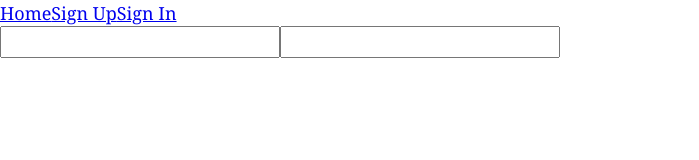
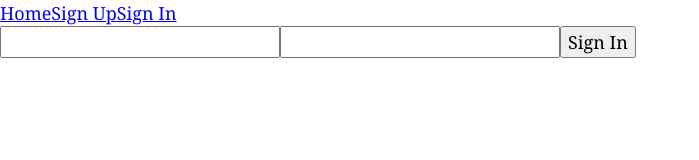
Before and after one commit to m2lovric/Prototyp_task_new, a Gatsby site: page /signin in a window 1280 px wide. Shown: the whole page, without its empty margins (0-699 px from the left). Built offline with nearby package versions, Linux system fonts and the light colour scheme; Gatsby itself is replaced by a stand-in of ours; some packages are replaced by stand-ins of ours; no server answers.

Commit message:
Update signin page

```diff
--- a/src/pages/signin.tsx
+++ b/src/pages/signin.tsx
@@ -1,12 +1,23 @@
-import React from 'react';
+import React, {useState} from 'react';
 import Layout from '../components/layout';
+import { signIn } from '../modules/Authentication/auth';
 
 const SignIn = () => {
+  const [email, setEmail] = useState('');
+  const [password, setPassword] = useState('');
+
+  const handleSubmit = (e: React.FormEvent) => {
+    e.preventDefault();
+    signIn(email, password);
+    setEmail('');
+    setPassword('');
+  }
   return (
     <Layout>
-      <form action="">
-        <input type="email" name="" id="" />
-        <input type="password" name="" id="" />
+      <form onSubmit={handleSubmit}>
+        <input type="email" name="email" value={email} onChange={(e) => setEmail(e.target.value)} />
+        <input type="password" name="password" value={password} onChange={(e) => setPassword(e.target.value)} />
+        <button type="submit">Sign In</button>
       </form>
     </Layout>
   )
```
